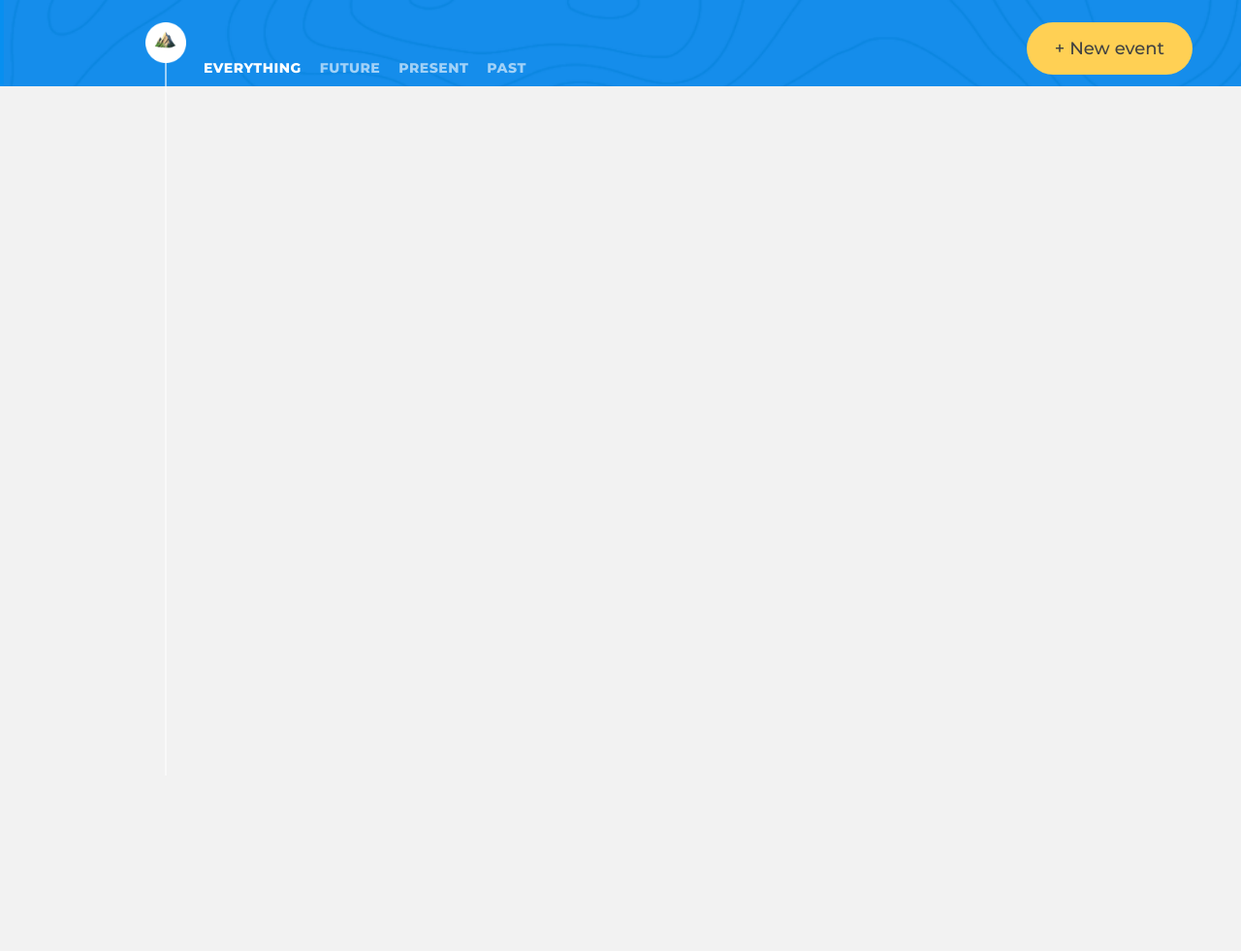
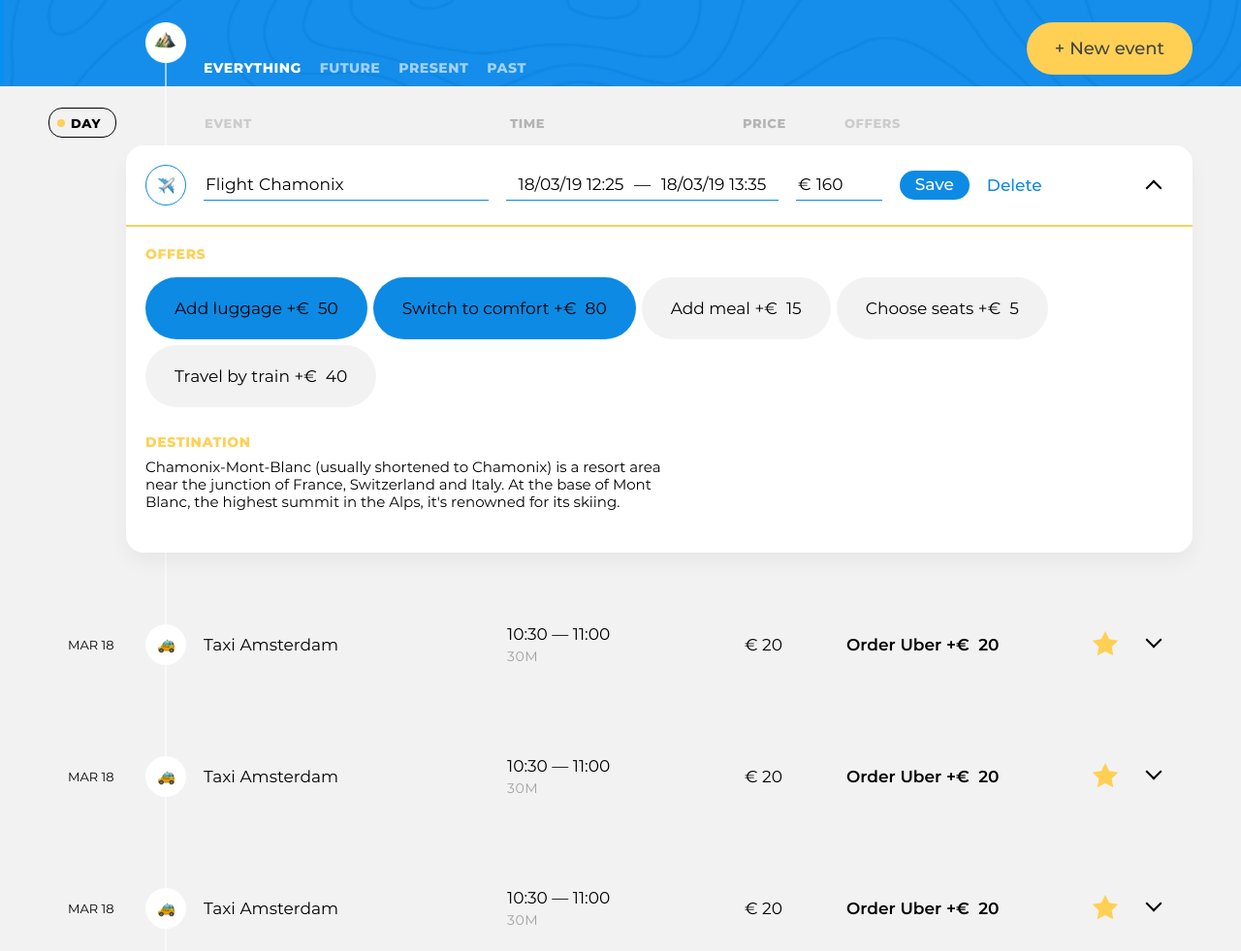
Before and after one commit to htmlacademy-ecmascript/1561167-big-trip-24, a website built with webpack: page public/index.html in a window 1280 px wide. Shown: the whole page at 97% size. Before the commit the page ends 800 px from the top, so only its background shows below. Built offline with nearby package versions, Linux system fonts and the light colour scheme.

Commit message:
Добавит презентер доски

```diff
--- a/src/main.js
+++ b/src/main.js
@@ -1,3 +1,4 @@
+import BoardPresenter from './presenter/board-presenter';
 import { render } from './render';
 import FilterView from './view/filter-view';
 import NewPointButtonView from './view/new-point-button-view';
@@ -8,5 +9,15 @@ const tripControlsFiltersElement = pageHeaderElement.querySelector(
   '.trip-controls__filters'
 );
 
+const pageMainElement = document.querySelector('.page-main');
+const pageBodyContainerElement = pageMainElement.querySelector(
+  '.page-body__container'
+);
+const boardPresenter = new BoardPresenter({
+  boardContainer: pageBodyContainerElement,
+});
+
 render(new NewPointButtonView(), tripMainElement);
 render(new FilterView(), tripControlsFiltersElement);
+
+boardPresenter.init();
--- /dev/null
+++ b/src/presenter/board-presenter.js
@@ -0,0 +1,27 @@
+import { render } from '../render';
+import BoardView from '../view/board-view';
+import PointEditView from '../view/point-edit-view';
+import PointListView from '../view/point-list-view';
+import PointView from '../view/point-view';
+import SortView from '../view/sort-view';
+
+export default class BoardPresenter {
+  boardComponent = new BoardView();
+  pointListComponent = new PointListView();
+
+  constructor({ boardContainer }) {
+    this.boardContainer = boardContainer;
+  }
+
+  init = () => {
+    render(this.boardComponent, this.boardContainer);
+    render(new SortView(), this.boardComponent.getElement());
+
+    render(this.pointListComponent, this.boardComponent.getElement());
+    render(new PointEditView(), this.pointListComponent.getElement());
+
+    for (let index = 0; index < 3; index++) {
+      render(new PointView(), this.pointListComponent.getElement());
+    }
+  };
+}
--- a/src/view/board-view.js
+++ b/src/view/board-view.js
@@ -3,10 +3,6 @@ import { createElement } from '../render.js';
 const createBoardTemplate = () => `
   <section class="trip-events">
     <h2 class="visually-hidden">Trip events</h2>
-
-    <!-- Сортировка -->
-
-    <!-- Контент -->
   </section>
 `;
 
```
Also changed, not shown: public/index.html (+0 -1 lines).
